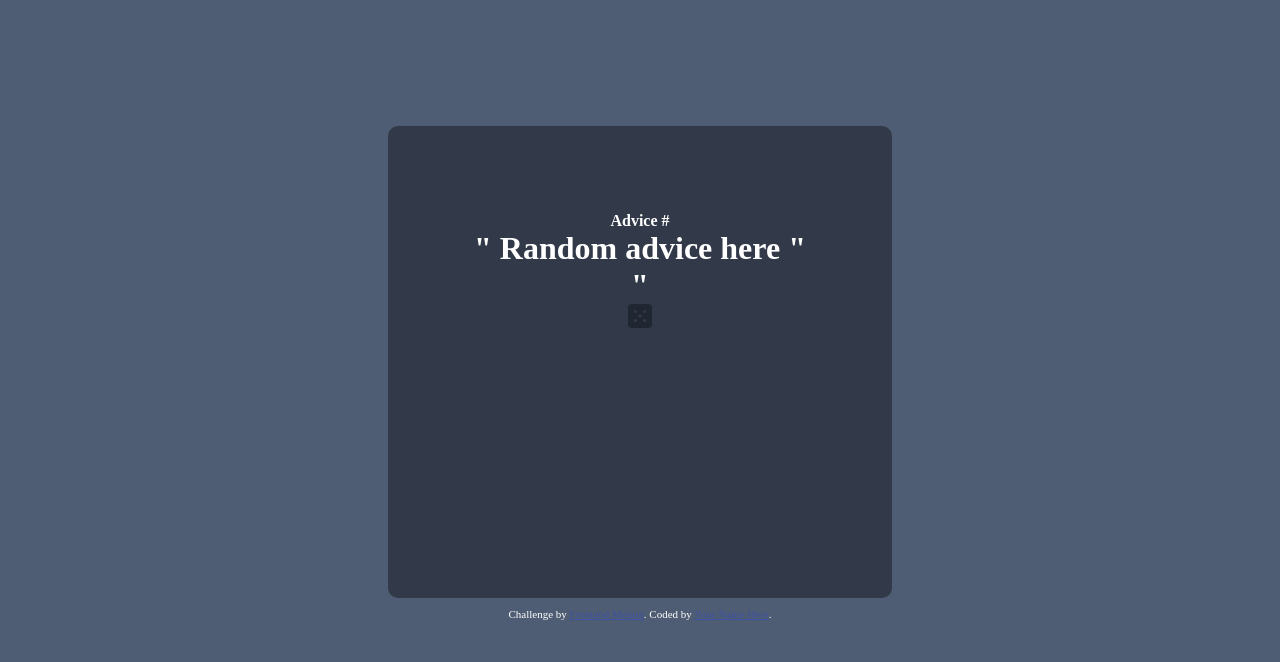
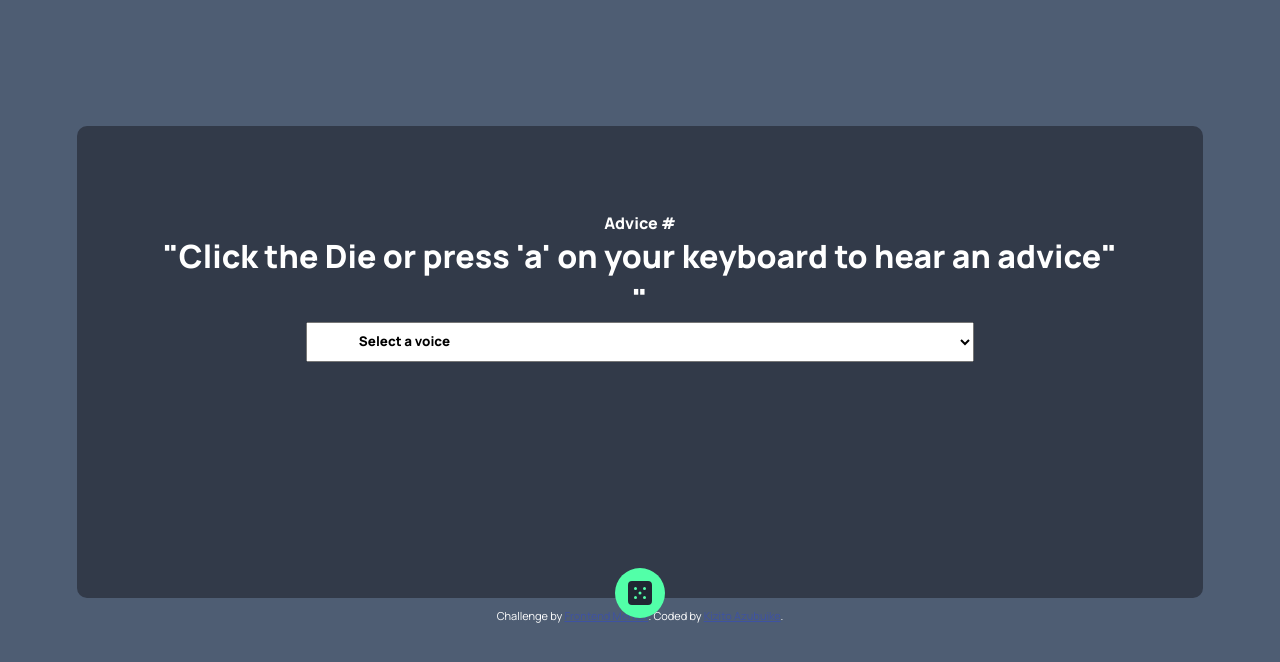
Before and after one commit to Kayzubi/advicegenerator, a plain HTML site: page index.html in a window 1280 px wide. Drawn offline with Linux system fonts and the light colour scheme.

Commit message:
complete fetch advice

```diff
--- /dev/null
+++ b/app.js
@@ -0,0 +1,23 @@
+// Get page items
+const die = document.getElementById('dice-box');
+const advice = document.getElementById('advice');
+const adviceID = document.querySelector('.advice-id');
+
+
+// Fetch Advice
+const getAdvice = () => {
+
+    fetch('https://api.adviceslip.com/advice')
+        .then(response => response.json())
+        .then(data => {
+            advice.innerHTML = `"${data.slip.advice}"`;
+            adviceID.innerHTML= data.slip.id;
+
+        })
+        .catch(err => {
+            console.log(err);
+        })
+}
+
+// Event listeners
+die.addEventListener('click', getAdvice);
--- a/index.html
+++ b/index.html
@@ -3,6 +3,11 @@
 <head>
   <meta charset="UTF-8">
   <meta name="viewport" content="width=device-width, initial-scale=1.0"> <!-- displays site properly based on user's device -->
+
+  <!-- Google font link -->
+  <link rel="preconnect" href="https://fonts.googleapis.com">
+  <link rel="preconnect" href="https://fonts.gstatic.com" crossorigin>
+  <link href="https://fonts.googleapis.com/css2?family=Manrope:wght@400;800&display=swap" rel="stylesheet">
 
   <link rel="icon" type="image/png" sizes="32x32" href="./images/favicon-32x32.png">
   <link rel="stylesheet" href="style.css">
@@ -12,7 +17,7 @@
 <body>
   <div id="container">
     <h4 id="title">Advice #<span class="advice-id"></span></h4>
-    <h1 id="advice"> " Random advice here "</h1>
+    <h1 id="advice"> "Click the Die or press 'a' on your keyboard to hear an advice" </h1>
 
     <div class="blockquote">
       <span class="line"></span>
@@ -20,14 +25,21 @@
       <span class="line"></span>
     </div>
 
+    <select id="voice-options">
+      <option disabled selected > Select a voice</option>
+    </select>
 
-    <svg width="24" height="24" xmlns="http://www.w3.org/2000/svg"><path d="M20 0H4a4.005 4.005 0 0 0-4 4v16a4.005 4.005 0 0 0 4 4h16a4.005 4.005 0 0 0 4-4V4a4.005 4.005 0 0 0-4-4ZM7.5 18a1.5 1.5 0 1 1 0-3 1.5 1.5 0 0 1 0 3Zm0-9a1.5 1.5 0 1 1 0-3 1.5 1.5 0 0 1 0 3Zm4.5 4.5a1.5 1.5 0 1 1 0-3 1.5 1.5 0 0 1 0 3Zm4.5 4.5a1.5 1.5 0 1 1 0-3 1.5 1.5 0 0 1 0 3Zm0-9a1.5 1.5 0 1 1 0-3 1.5 1.5 0 0 1 0 3Z" fill="#202733"/></svg>
+    <div id="dice-box">
+      <svg width="24" height="24" xmlns="http://www.w3.org/2000/svg"><path d="M20 0H4a4.005 4.005 0 0 0-4 4v16a4.005 4.005 0 0 0 4 4h16a4.005 4.005 0 0 0 4-4V4a4.005 4.005 0 0 0-4-4ZM7.5 18a1.5 1.5 0 1 1 0-3 1.5 1.5 0 0 1 0 3Zm0-9a1.5 1.5 0 1 1 0-3 1.5 1.5 0 0 1 0 3Zm4.5 4.5a1.5 1.5 0 1 1 0-3 1.5 1.5 0 0 1 0 3Zm4.5 4.5a1.5 1.5 0 1 1 0-3 1.5 1.5 0 0 1 0 3Zm0-9a1.5 1.5 0 1 1 0-3 1.5 1.5 0 0 1 0 3Z" fill="#202733"/></svg>
+    </div>
 
   </div>
 
   <div class="attribution">
     Challenge by <a href="https://www.frontendmentor.io?ref=challenge" target="_blank">Frontend Mentor</a>.
-    Coded by <a href="#">Your Name Here</a>.
+    Coded by <a href="#">Kizito Azubuike</a>.
   </div>
+
+  <script src="app.js"></script>
 </body>
 </html>
--- a/style.css
+++ b/style.css
@@ -13,6 +13,8 @@ body {
     justify-items: center;
     justify-content: center;
     align-items: center;
+    font-family: 'Manrope', sans-serif;
+
 }
 
 #container {
@@ -21,6 +23,31 @@ body {
     margin: 100px 0 10px;
     border-radius: 10px;
     padding: 7%;
+    position: relative;
+}
+
+#dice-box{
+    width: 50px;
+    height: 50px;
+    background-color: hsl(150, 100%, 66%);
+    display: flex;
+    flex-direction: column;
+    justify-content: center;
+    align-items: center;
+    border-radius: 50%;
+    position: absolute;
+    bottom: -20px;
+    left: 50%;
+    transform: translate(-50%, 0);
+
+}
+
+#voice-options {
+    width: 70%;
+    height: 40px;
+    font-family: 'Manrope', sans-serif;
+    font-weight: 800;
+    padding: 0 5%;
 }
 
 
```
Also changed, not shown: 1 other file.
